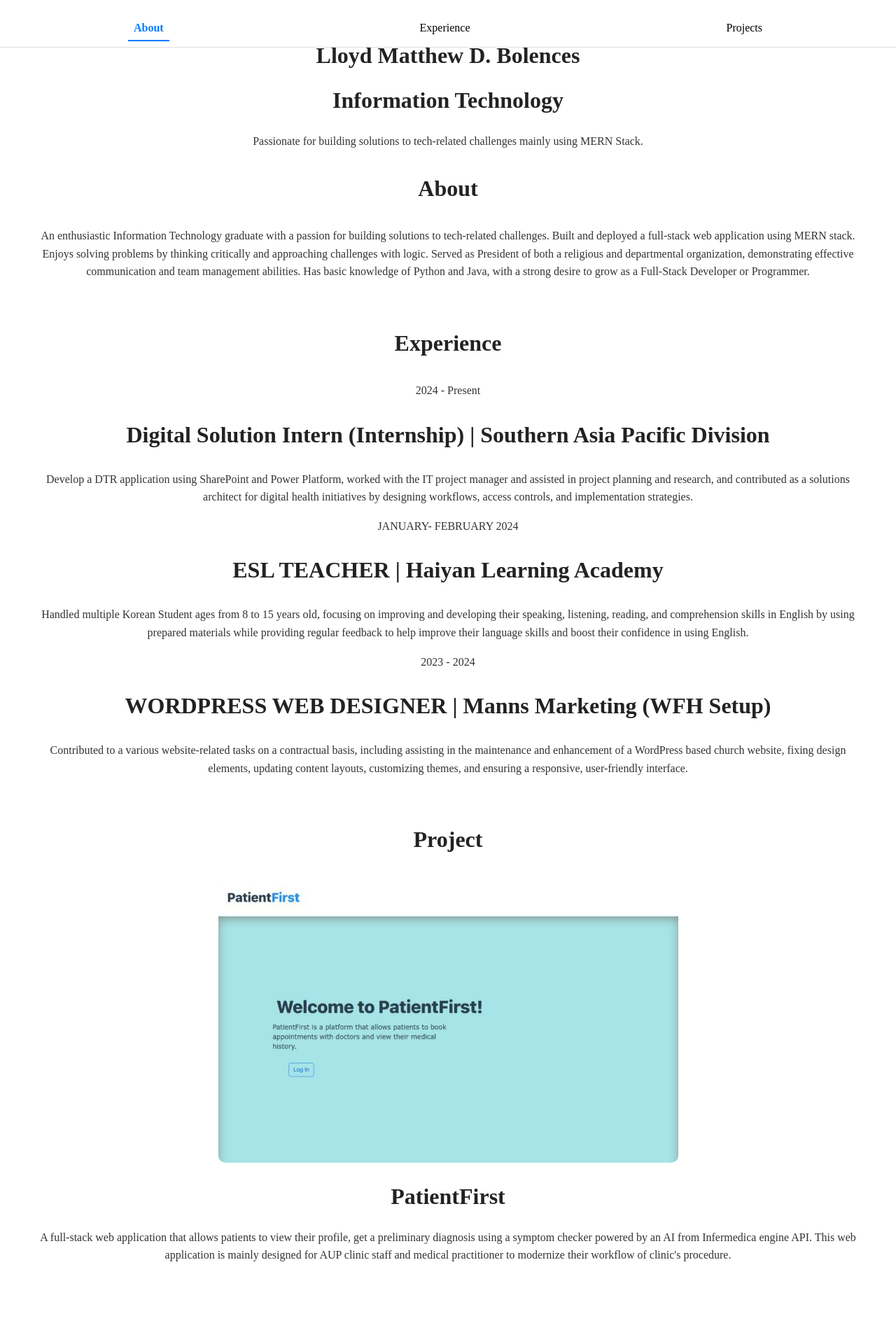
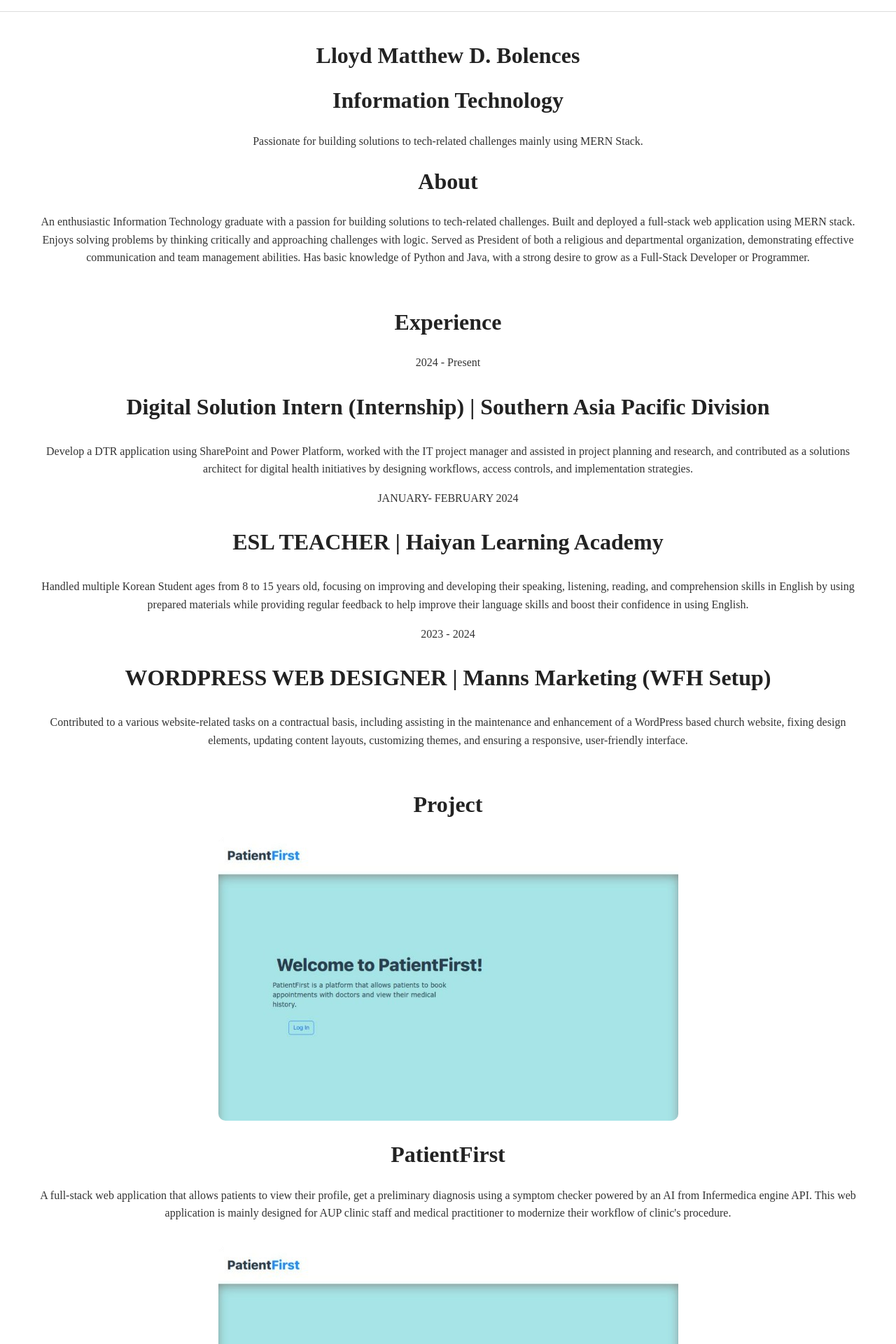
Before and after one commit to LloydBolences29/Web-Portfolio, a React (Vite) app in the folder portfolio/: page / in a window 1280 px wide. Shown: the top 1920 px of the page at 70% size. Before the commit the page ends 1862 px from the top, so only its background shows below. Built offline with nearby package versions, Linux system fonts and the light colour scheme.

Commit message:
fix the sticky header per section

```diff
--- a/portfolio/src/pages/Home.jsx
+++ b/portfolio/src/pages/Home.jsx
@@ -13,7 +13,7 @@ const Home = () => {
           <Col
             xs={12}
             md={6}
-            className="home__left mb-4 mb-md-0 d-flex flex-column justify-content-center align-items-center align-items-md-start text-center text-md-start"
+            className="home_left mb-4 mb-md-0 d-flex flex-column justify-content-center align-items-center align-items-md-start text-center text-md-start"
           >
             <div className="hero_info">
               <h1 className="fw-bold">Lloyd Matthew D. Bolences</h1>
@@ -31,17 +31,18 @@ const Home = () => {
                   href={`#${id}`}
                   className={activeSection === id ? "active" : ""}
                 >
-                 {" "}{id.charAt(0).toUpperCase() + id.slice(1)}
+                  {" "}
+                  {id.charAt(0).toUpperCase() + id.slice(1)}
                 </a>
               ))}
             </nav>
           </Col>
 
-          <Col xs={12} md={6} className="home__right">
+          <Col xs={12} md={6} className="home_right">
             {/* section for about me */}
             <section id="about" className="mb-4">
-              <div>
-                <h2 className="fw-semibold sticky-section-header">About</h2>
+              <div className="sticky-section-header">
+                <h2 className="fw-semibold">About</h2>
               </div>
 
               <div>
@@ -61,8 +62,8 @@ const Home = () => {
             <br />
 
             <section id="experience">
-              <div>
-                <h2 className="fw-semibold sticky-section-header">Experience</h2>
+              <div className="sticky-section-header">
+                <h2 className="fw-semibold">Experience</h2>
               </div>
 
               <div>
@@ -150,9 +151,39 @@ const Home = () => {
             <br />
 
             <section id="projects">
-              <div>
-                <h2 className="fw-semibold sticky-section-header">Project</h2>
+              <div className="sticky-section-header">
+                <h2 className="fw-semibold">Project</h2>
               </div>
+              <div className="patientfirst-project">
+                {/* thumbnail */}
+                <div className="patientfirst-thumbnail">
+                  <img
+                    className="patientfirst-img"
+                    src="/patientfirst.jpg"
+                    alt="PatientFirst Thumbnail"
+                  />
+                </div>
+
+                <div className="patientfirst-info">
+                  <h2 className="fw-semibold">
+                    <a
+                      className="patientfirst-title"
+                      href="https://aup-patient-first-frontend.vercel.app/"
+                    >
+                      PatientFirst
+                    </a>
+                  </h2>
+                  <p>
+                    A full-stack web application that allows patients to view
+                    their profile, get a preliminary diagnosis using a symptom
+                    checker powered by an AI from Infermedica engine API. This
+                    web application is mainly designed for AUP clinic staff and
+                    medical practitioner to modernize their workflow of clinic's
+                    procedure.
+                  </p>
+                </div>
+              </div>
+              <br />
               <div className="patientfirst-project">
                 {/* thumbnail */}
                 <div className="patientfirst-thumbnail">
--- a/portfolio/src/styles/Home.css
+++ b/portfolio/src/styles/Home.css
@@ -12,17 +12,19 @@
   height: fit-content;
 } */
 
-.sticky-section-header{
-    position: sticky;
-  top: 0; /* Adjust for fixed nav height */
-  background: white;
-  z-index: 1000;
-  padding: 10px 0;
+.home_right {
+  position: relative;
+}
+
+.sticky-section-header {
+  position: sticky;
+  top: 10px; /* Adjust for fixed nav height */
+  background: #fff;
 }
 
 .mobile-nav {
   position: fixed;
-  top: 15px;
+  top: 0;
   left: 0;
   right: 0;
   background: #fff;
@@ -34,6 +36,7 @@
 }
 
 .mobile-nav a {
+  display: none;
   text-decoration: none;
   color: black;
   padding: 0.5rem;
@@ -45,12 +48,12 @@
   border-bottom: 2px solid #007bff;
 }
 a {
-    text-decoration: none;
-    color: inherit;
-    position: relative;
+  text-decoration: none;
+  color: inherit;
+  position: relative;
 }
 a::after {
-  content: '';
+  content: "";
   position: absolute;
   width: 0%;
   height: 2px;
```
